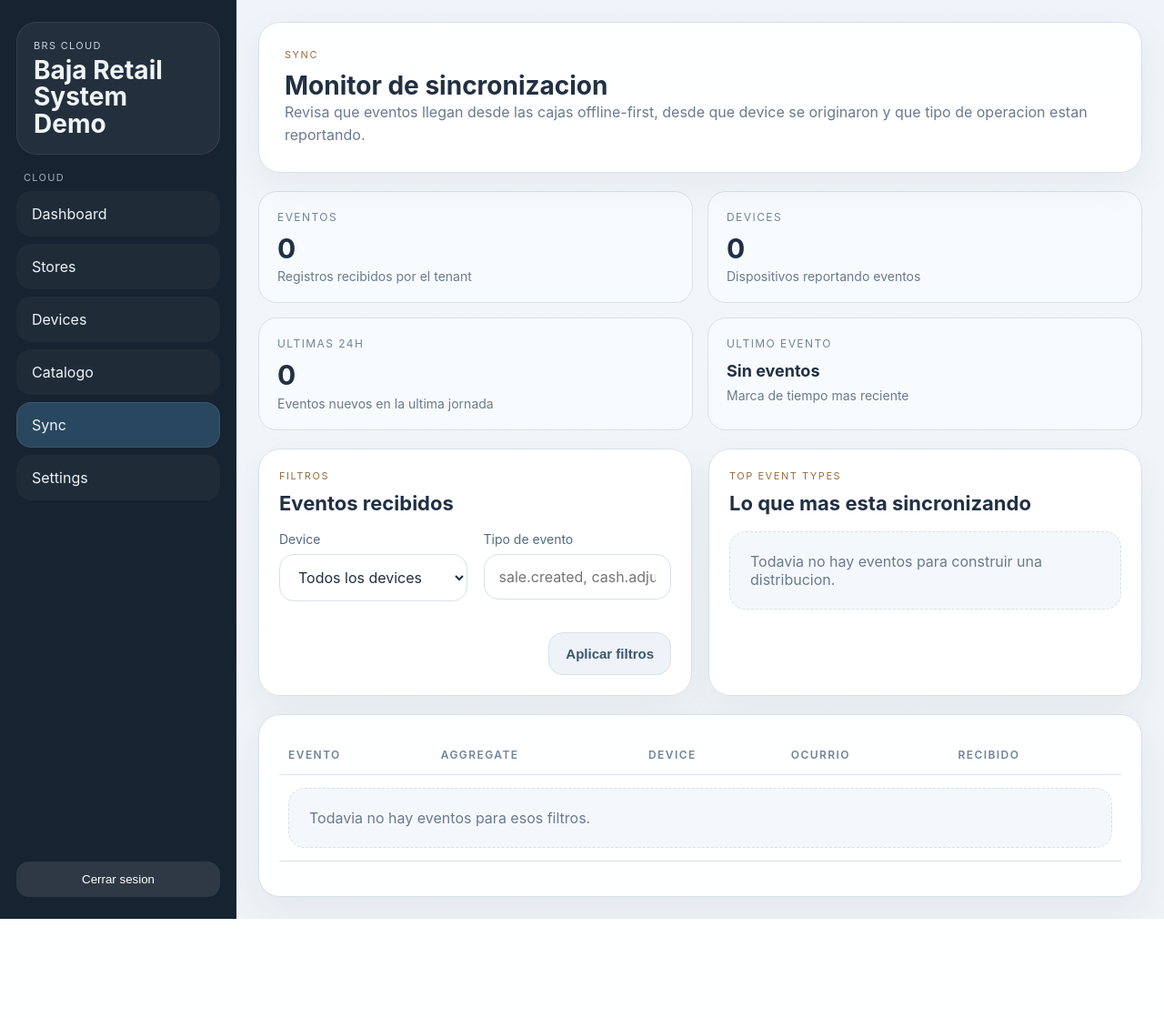
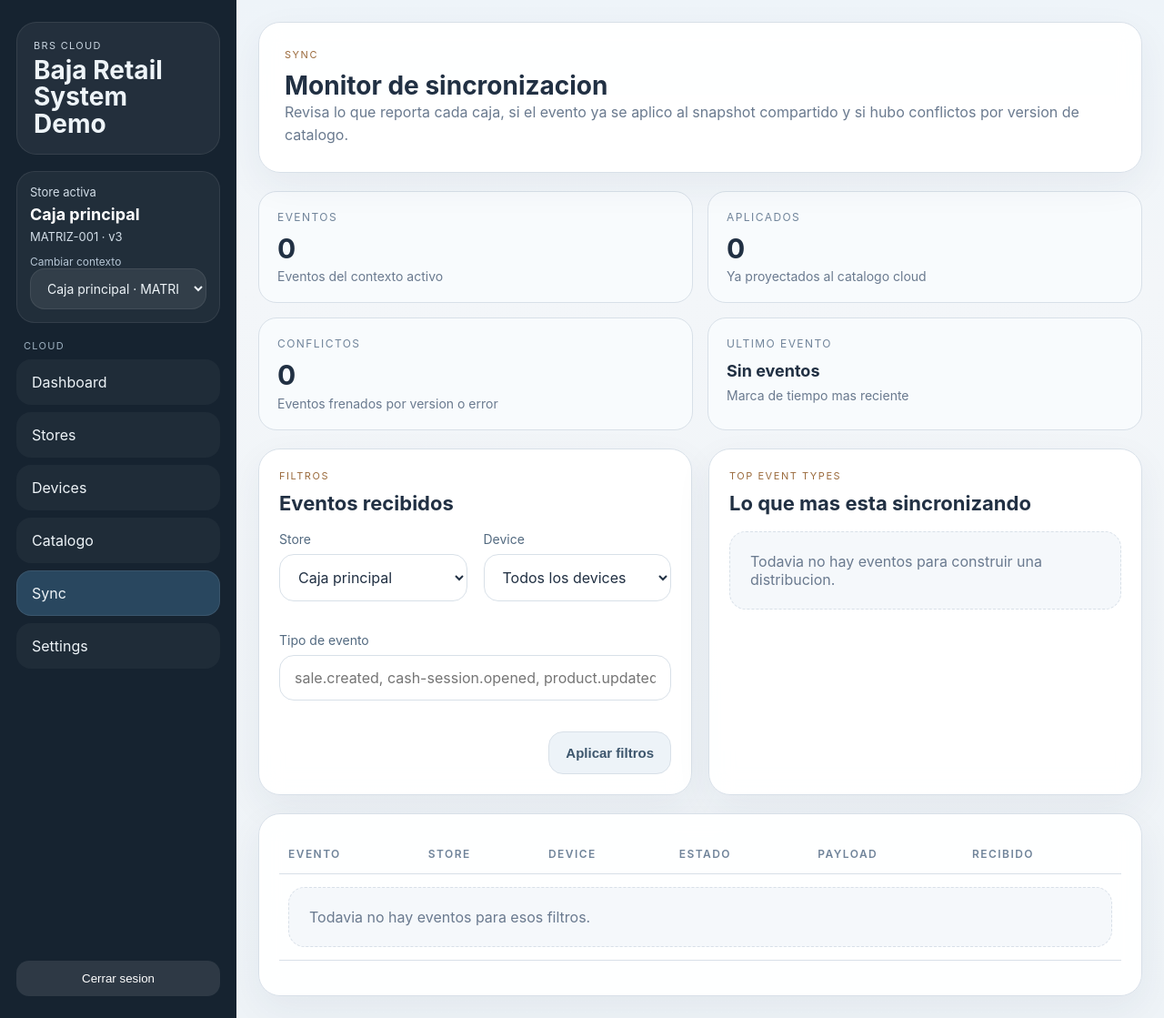
Before and after one commit to CerealKiller12/brs-cloud, a Laravel app: page /sync in a window 1280 px wide. Shown: the whole page at 91% size. Before the commit the page ends 1010 px from the top, so only its background shows below. Run offline with Laravel 12, Linux system fonts and the light colour scheme; a user stored in the database is signed in; data comes from the database, SQL or seed files in the repository; tables that the repository leaves empty hold one stand-in row (values such as "Sample post").

Commit message:
Add active store context to cloud admin

```diff
--- a/resources/views/layouts/app.blade.php
+++ b/resources/views/layouts/app.blade.php
@@ -70,6 +70,36 @@
             display: block;
             font-size: 28px;
             line-height: 1.05;
+        }
+        .store-context {
+            display: grid;
+            gap: 12px;
+            background: rgba(255,255,255,.05);
+            border: 1px solid rgba(255,255,255,.08);
+            border-radius: 20px;
+            padding: 14px;
+        }
+        .store-context label {
+            color: #b5c5d4;
+            font-size: 12px;
+            margin: 0;
+        }
+        .store-context select {
+            background: rgba(255,255,255,.08);
+            color: #eef4f8;
+            border-color: rgba(255,255,255,.08);
+            padding: 12px 14px;
+            font-size: 14px;
+        }
+        .store-meta {
+            display: grid;
+            gap: 6px;
+            color: #d3dee8;
+            font-size: 13px;
+        }
+        .store-meta strong {
+            font-size: 18px;
+            color: #fff;
         }
         .nav-section { display: grid; gap: 8px; }
         .nav-section span {
@@ -364,6 +394,27 @@
                 <strong>{{ auth()->user()->tenant?->name ?? 'BRS Cloud' }}</strong>
             </div>
 
+            @if (!empty($cloudActiveStore) && !empty($cloudAvailableStores))
+                <div class="store-context">
+                    <div class="store-meta">
+                        <span>Store activa</span>
+                        <strong>{{ $cloudActiveStore->name }}</strong>
+                        <span>{{ $cloudActiveStore->code }} · v{{ $cloudActiveStore->catalog_version }}</span>
+                    </div>
+                    <form method="POST" action="{{ route('context.store') }}">
+                        @csrf
+                        <label for="sidebar-store-selector">Cambiar contexto</label>
+                        <select id="sidebar-store-selector" name="store_id" onchange="this.form.submit()">
+                            @foreach ($cloudAvailableStores as $availableStore)
+                                <option value="{{ $availableStore->id }}" {{ (int) $availableStore->id === (int) $cloudActiveStore->id ? 'selected' : '' }}>
+                                    {{ $availableStore->name }} · {{ $availableStore->code }}
+                                </option>
+                            @endforeach
+                        </select>
+                    </form>
+                </div>
+            @endif
+
             <div class="nav-section">
                 <span>Cloud</span>
                 <a class="nav-link {{ request()->routeIs('dashboard') ? 'active' : '' }}" href="{{ route('dashboard') }}">Dashboard</a>
--- a/resources/views/sync/index.blade.php
+++ b/resources/views/sync/index.blade.php
@@ -4,24 +4,24 @@
 <section class="hero">
     <small>Sync</small>
     <h2>Monitor de sincronizacion</h2>
-    <p>Revisa que eventos llegan desde las cajas offline-first, desde que device se originaron y que tipo de operacion estan reportando.</p>
+    <p>Revisa lo que reporta cada caja, si el evento ya se aplico al snapshot compartido y si hubo conflictos por version de catalogo.</p>
 </section>
 
 <section class="metrics-grid">
     <article class="stat">
         <div class="stat-label">Eventos</div>
         <div class="stat-value">{{ $syncStats['total'] }}</div>
-        <div class="stat-note">Registros recibidos por el tenant</div>
+        <div class="stat-note">Eventos del contexto activo</div>
     </article>
     <article class="stat">
-        <div class="stat-label">Devices</div>
-        <div class="stat-value">{{ $syncStats['devices'] }}</div>
-        <div class="stat-note">Dispositivos reportando eventos</div>
+        <div class="stat-label">Aplicados</div>
+        <div class="stat-value">{{ $syncStats['applied'] }}</div>
+        <div class="stat-note">Ya proyectados al catalogo cloud</div>
     </article>
     <article class="stat">
-        <div class="stat-label">Ultimas 24h</div>
-        <div class="stat-value">{{ $syncStats['last24h'] }}</div>
-        <div class="stat-note">Eventos nuevos en la ultima jornada</div>
+        <div class="stat-label">Conflictos</div>
+        <div class="stat-value">{{ $syncStats['conflicts'] }}</div>
+        <div class="stat-note">Eventos frenados por version o error</div>
     </article>
     <article class="stat">
         <div class="stat-label">Ultimo evento</div>
@@ -40,6 +40,14 @@
         </div>
         <form method="GET" action="{{ route('sync.index') }}" class="grid grid-2">
             <div class="field">
+                <label for="store_id">Store</label>
+                <select id="store_id" name="store_id">
+                    @foreach ($storeOptions as $option)
+                        <option value="{{ $option->id }}" {{ (int) $storeFilter === (int) $option->id ? 'selected' : '' }}>{{ $option->name }}</option>
+                    @endforeach
+                </select>
+            </div>
+            <div class="field">
                 <label for="device_id">Device</label>
                 <select id="device_id" name="device_id">
                     <option value="">Todos los devices</option>
@@ -48,9 +56,9 @@
                     @endforeach
                 </select>
             </div>
-            <div class="field">
+            <div class="field" style="grid-column: 1 / -1;">
                 <label for="event_type">Tipo de evento</label>
-                <input id="event_type" name="event_type" value="{{ $eventFilter }}" placeholder="sale.created, cash.adjusted...">
+                <input id="event_type" name="event_type" value="{{ $eventFilter }}" placeholder="sale.created, cash-session.opened, product.updated...">
             </div>
             <div class="row-actions" style="grid-column: 1 / -1;">
                 <button class="button-secondary" type="submit">Aplicar filtros</button>
@@ -70,7 +78,7 @@
                 <div class="surface" style="display: flex; justify-content: space-between; align-items: center; gap: 12px;">
                     <div>
                         <strong>{{ $row->event_type }}</strong>
-                        <p>Actividad recurrente en el outbox de cajas</p>
+                        <p>Actividad recurrente del outbox de las cajas</p>
                     </div>
                     <span class="pill">{{ $row->aggregate }}</span>
                 </div>
@@ -86,31 +94,44 @@
         <thead>
             <tr>
                 <th>Evento</th>
-                <th>Aggregate</th>
+                <th>Store</th>
                 <th>Device</th>
-                <th>Ocurrio</th>
+                <th>Estado</th>
+                <th>Payload</th>
                 <th>Recibido</th>
             </tr>
         </thead>
         <tbody>
             @forelse ($events as $event)
                 @php($payload = json_decode($event->payload_json, true) ?: [])
+                @php($statusClass = $event->apply_error ? 'danger' : ($event->applied_at ? 'success' : ''))
+                @php($statusLabel = $event->apply_error ? 'Conflicto' : ($event->applied_at ? 'Aplicado' : 'Pendiente'))
                 <tr>
                     <td>
                         <strong>{{ $event->event_type }}</strong><br>
                         <span class="muted">{{ $event->event_id }}</span>
                     </td>
                     <td>
-                        {{ $event->aggregate_type }}<br>
-                        <span class="muted">{{ \Illuminate\Support\Str::limit(json_encode($payload), 72) }}</span>
+                        <strong>{{ $event->store_id }}</strong><br>
+                        <span class="muted">{{ $event->aggregate_type }}</span>
                     </td>
                     <td>{{ $event->device_id }}</td>
-                    <td>{{ \Carbon\Carbon::parse($event->occurred_at)->format('M j, Y · g:i A') }}</td>
+                    <td>
+                        <span class="pill {{ $statusClass }}">{{ $statusLabel }}</span>
+                        @if ($event->apply_error)
+                            <p style="margin-top: 8px;">{{ \Illuminate\Support\Str::limit($event->apply_error, 110) }}</p>
+                        @elseif ($event->applied_at)
+                            <p style="margin-top: 8px;">{{ \Carbon\Carbon::parse($event->applied_at)->format('M j, Y · g:i A') }}</p>
+                        @endif
+                    </td>
+                    <td>
+                        <span class="muted">{{ \Illuminate\Support\Str::limit(json_encode($payload), 96) }}</span>
+                    </td>
                     <td>{{ \Carbon\Carbon::parse($event->received_at)->format('M j, Y · g:i A') }}</td>
                 </tr>
             @empty
                 <tr>
-                    <td colspan="5"><div class="empty">Todavia no hay eventos para esos filtros.</div></td>
+                    <td colspan="6"><div class="empty">Todavia no hay eventos para esos filtros.</div></td>
                 </tr>
             @endforelse
         </tbody>
--- a/routes/web.php
+++ b/routes/web.php
@@ -9,13 +9,54 @@
 use Illuminate\Support\Facades\Auth;
 use Illuminate\Support\Facades\DB;
 use Illuminate\Support\Facades\Route;
+use Illuminate\Support\Facades\View;
 use Illuminate\Validation\Rule;
 
-$resolveStoreForUser = function (User $user) {
-    abort_unless($user->store_id, 403, 'El usuario cloud no tiene store asignada.');
+$buildStoreContext = function (User $user, ?int $requestedStoreId = null) {
+    abort_unless($user->tenant_id, 403, 'El usuario cloud no tiene tenant asignado.');
 
-    return DB::table('stores')->where('id', $user->store_id)->firstOrFail();
+    $stores = Store::query()
+        ->where('tenant_id', $user->tenant_id)
+        ->orderBy('name')
+        ->get(['id', 'name', 'code', 'catalog_version', 'timezone', 'is_active']);
+
+    abort_unless($stores->isNotEmpty(), 403, 'El tenant cloud no tiene stores configuradas.');
+
+    $preferredStoreId = $requestedStoreId ?: session('cloud_active_store_id') ?: $user->store_id;
+    $activeStore = $stores->firstWhere('id', $preferredStoreId) ?? $stores->first();
+
+    if ((int) session('cloud_active_store_id') !== (int) $activeStore->id) {
+        session(['cloud_active_store_id' => $activeStore->id]);
+    }
+
+    return [$activeStore, $stores];
 };
+
+$resolveStoreForUser = function (User $user, ?int $requestedStoreId = null) use ($buildStoreContext) {
+    [$activeStore] = $buildStoreContext($user, $requestedStoreId);
+
+    return $activeStore;
+};
+
+View::composer('layouts.app', function ($view) use ($buildStoreContext) {
+    if (!Auth::check()) {
+        return;
+    }
+
+    /** @var User|null $user */
+    $user = Auth::user();
+
+    if (!$user?->tenant_id) {
+        return;
+    }
+
+    [$activeStore, $availableStores] = $buildStoreContext($user);
+
+    $view->with([
+        'cloudActiveStore' => $activeStore,
+        'cloudAvailableStores' => $availableStores,
+    ]);
+});
 
 $bumpCatalogVersion = function (int $storeId): int {
     DB::table('stores')->where('id', $storeId)->increment('catalog_version');
@@ -70,6 +111,23 @@
         return redirect()->route('login');
     })->name('logout');
 
+    Route::post('/context/store', function (Request $request) {
+        /** @var User $user */
+        $user = Auth::user();
+
+        $payload = $request->validate([
+            'store_id' => ['required', 'integer'],
+        ]);
+
+        $store = Store::query()
+            ->where('tenant_id', $user->tenant_id)
+            ->where('id', $payload['store_id'])
+            ->firstOrFail();
+
+        session(['cloud_active_store_id' => $store->id]);
+
+        return back()->with('status', "Store activa actualizada a {$store->name}.");
+    })->name('context.store');
 
     Route::get('/settings', function () {
         /** @var User $user */
@@ -197,30 +255,32 @@
         return redirect()->route('dashboard')->with('status', 'Onboarding inicial completado.');
     })->name('onboarding.store');
 
-    Route::get('/dashboard', function () {
+    Route::get('/dashboard', function () use ($resolveStoreForUser) {
         /** @var User $user */
         $user = Auth::user();
         $tenantId = $user->tenant_id;
-        $storeId = $user->store_id;
+        $store = $resolveStoreForUser($user);
+        $storeId = $store->id;
 
         $tenant = $tenantId ? DB::table('tenants')->where('id', $tenantId)->first() : null;
-        $store = $storeId ? DB::table('stores')->where('id', $storeId)->first() : null;
 
         $stats = [
             'stores' => DB::table('stores')->where('tenant_id', $tenantId)->count(),
             'devices' => DB::table('devices')->where('tenant_id', $tenantId)->count(),
             'catalogItems' => DB::table('cloud_catalog_products')->where('store_id', $storeId)->count(),
-            'pendingEvents' => DB::table('sync_events')->where('tenant_id', $tenantId)->count(),
+            'pendingEvents' => DB::table('sync_events')->where('tenant_id', $tenantId)->where('store_id', $storeId)->count(),
         ];
 
         $recentDevices = Device::query()
             ->where('tenant_id', $tenantId)
+            ->where('store_id', $storeId)
             ->latest('last_seen_at')
             ->limit(6)
             ->get();
 
         $recentEvents = DB::table('sync_events')
             ->where('tenant_id', $tenantId)
+            ->where('store_id', $storeId)
             ->latest('received_at')
             ->limit(8)
             ->get();
@@ -353,11 +413,12 @@
         return redirect()->route('stores.index', ['edit' => $storeId])->with('status', 'Store key regenerada.');
     })->name('stores.rotate-key');
 
-    Route::get('/devices', function (Request $request) {
+    Route::get('/devices', function (Request $request) use ($resolveStoreForUser) {
         /** @var User $user */
         $user = Auth::user();
+        $activeStore = $resolveStoreForUser($user);
         $search = trim((string) $request->query('q', ''));
-        $storeFilter = $request->integer('store_id');
+        $storeFilter = $request->integer('store_id') ?: $activeStore->id;
 
         $deviceQuery = Device::query()
             ->where('tenant_id', $user->tenant_id)
@@ -416,14 +477,17 @@
         return redirect()->route('devices.index')->with('status', 'Tokens del device revocados.');
     })->name('devices.revoke-token');
 
-    Route::get('/sync', function (Request $request) {
+    Route::get('/sync', function (Request $request) use ($resolveStoreForUser) {
         /** @var User $user */
         $user = Auth::user();
+        $activeStore = $resolveStoreForUser($user);
         $deviceFilter = trim((string) $request->query('device_id', ''));
         $eventFilter = trim((string) $request->query('event_type', ''));
+        $storeFilter = $request->integer('store_id') ?: $activeStore->id;
 
         $baseQuery = DB::table('sync_events')
             ->where('tenant_id', $user->tenant_id)
+            ->when($storeFilter, fn ($query) => $query->where('store_id', $storeFilter))
             ->when($deviceFilter !== '', fn ($query) => $query->where('device_id', $deviceFilter))
             ->when($eventFilter !== '', fn ($query) => $query->where('event_type', 'like', "%{$eventFilter}%"));
 
@@ -431,6 +495,8 @@
             'total' => (clone $baseQuery)->count(),
             'devices' => (clone $baseQuery)->distinct('device_id')->count('device_id'),
             'last24h' => (clone $baseQuery)->where('received_at', '>=', now()->subDay())->count(),
+            'conflicts' => (clone $baseQuery)->whereNotNull('apply_error')->count(),
+            'applied' => (clone $baseQuery)->whereNotNull('applied_at')->count(),
             'lastEventAt' => (clone $baseQuery)->max('received_at'),
         ];
 
@@ -448,10 +514,16 @@
 
         $deviceOptions = DB::table('devices')
             ->where('tenant_id', $user->tenant_id)
+            ->when($storeFilter, fn ($query) => $query->where('store_id', $storeFilter))
             ->orderBy('name')
             ->get(['device_id', 'name']);
 
-        return view('sync.index', compact('events', 'deviceOptions', 'deviceFilter', 'eventFilter', 'syncStats', 'topEventTypes'));
+        $storeOptions = Store::query()
+            ->where('tenant_id', $user->tenant_id)
+            ->orderBy('name')
+            ->get(['id', 'name']);
+
+        return view('sync.index', compact('events', 'deviceOptions', 'deviceFilter', 'eventFilter', 'storeFilter', 'storeOptions', 'syncStats', 'topEventTypes'));
     })->name('sync.index');
 
     Route::get('/catalog', function (Request $request) use ($resolveStoreForUser) {
@@ -462,7 +534,7 @@
         $editId = $request->integer('edit');
 
         $catalogQuery = DB::table('cloud_catalog_products')
-            ->where('store_id', $user->store_id)
+            ->where('store_id', $store->id)
             ->when($search !== '', function ($query) use ($search) {
                 $query->where(function ($inner) use ($search) {
                     $inner->where('name', 'like', "%{$search}%")
@@ -478,7 +550,7 @@
         $editProduct = null;
         if ($editId) {
             $editProduct = DB::table('cloud_catalog_products')
-                ->where('store_id', $user->store_id)
+                ->where('store_id', $store->id)
                 ->where('id', $editId)
                 ->first();
         }
@@ -497,8 +569,8 @@
         $store = $resolveStoreForUser($user);
 
         $payload = $request->validate([
-            'sku' => ['required', 'string', 'max:80', Rule::unique('cloud_catalog_products', 'sku')->where(fn ($q) => $q->where('store_id', $user->store_id))],
-            'barcode' => ['nullable', 'string', 'max:120', Rule::unique('cloud_catalog_products', 'barcode')->where(fn ($q) => $q->where('store_id', $user->store_id))],
+            'sku' => ['required', 'string', 'max:80', Rule::unique('cloud_catalog_products', 'sku')->where(fn ($q) => $q->where('store_id', $store->id))],
+            'barcode' => ['nullable', 'string', 'max:120', Rule::unique('cloud_catalog_products', 'barcode')->where(fn ($q) => $q->where('store_id', $store->id))],
             'name' => ['required', 'string', 'max:160'],
             'price' => ['required', 'numeric', 'min:0'],
             'cost' => ['nullable', 'numeric', 'min:0'],
@@ -539,8 +611,8 @@
             ->firstOrFail();
 
         $payload = $request->validate([
-            'sku' => ['required', 'string', 'max:80', Rule::unique('cloud_catalog_products', 'sku')->where(fn ($q) => $q->where('store_id', $user->store_id))->ignore($productId)],
-            'barcode' => ['nullable', 'string', 'max:120', Rule::unique('cloud_catalog_products', 'barcode')->where(fn ($q) => $q->where('store_id', $user->store_id))->ignore($productId)],
+            'sku' => ['required', 'string', 'max:80', Rule::unique('cloud_catalog_products', 'sku')->where(fn ($q) => $q->where('store_id', $store->id))->ignore($productId)],
+            'barcode' => ['nullable', 'string', 'max:120', Rule::unique('cloud_catalog_products', 'barcode')->where(fn ($q) => $q->where('store_id', $store->id))->ignore($productId)],
             'name' => ['required', 'string', 'max:160'],
             'price' => ['required', 'numeric', 'min:0'],
             'cost' => ['nullable', 'numeric', 'min:0'],
```
